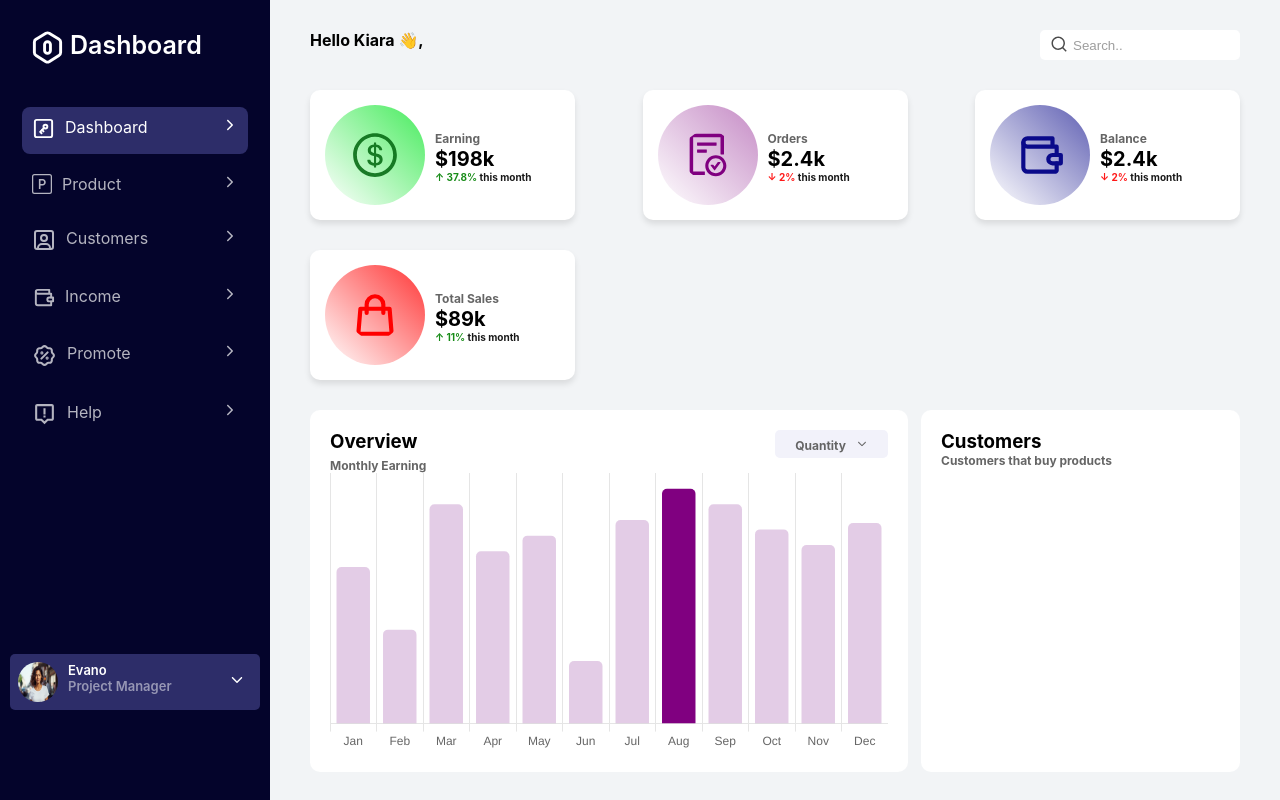
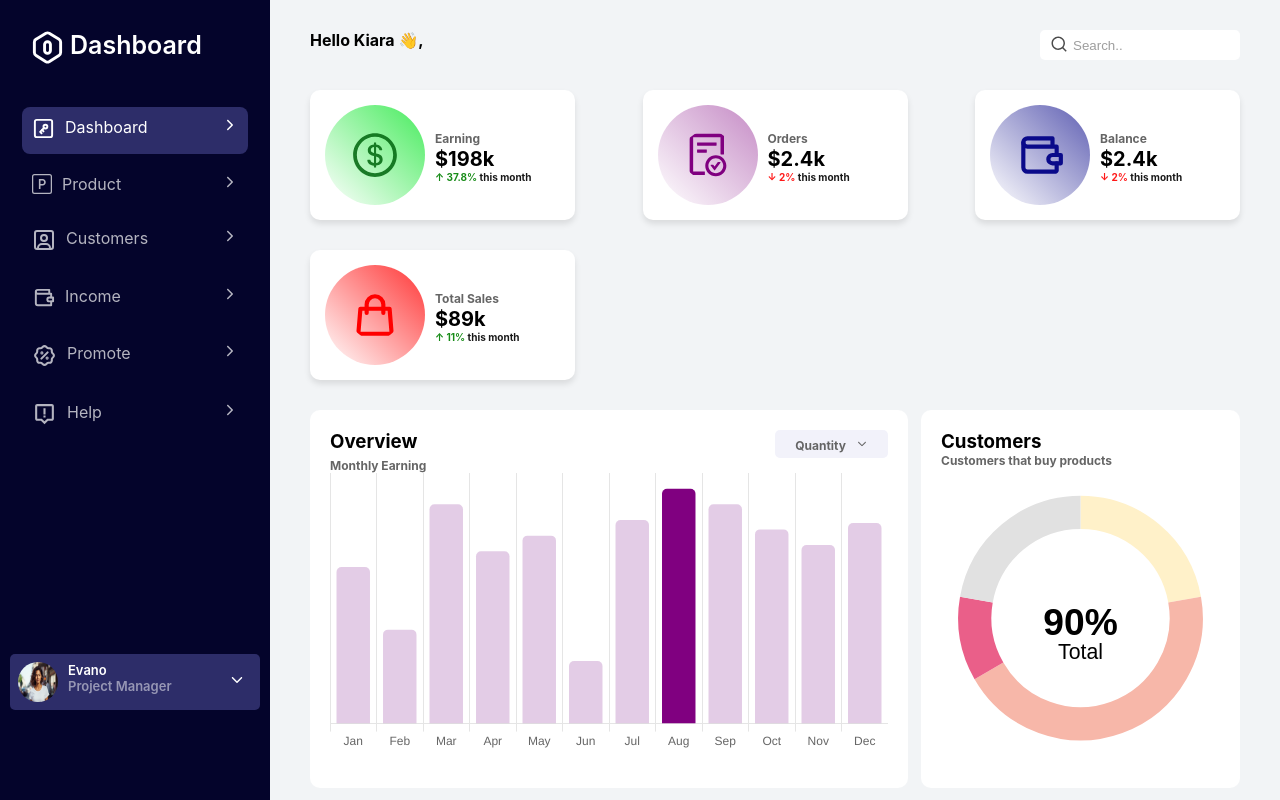
Before and after one commit to AnushaSivadas/Admin-Dashboard-ReactJS, a React (Create React App) app: page / in a window 1280 px wide. Shown: the top 800 px of the page. Built offline with nearby package versions, Linux system fonts and the light colour scheme.

Commit message:
donut chart

```diff
--- a/src/components/donutChart/DonutChart.css
+++ b/src/components/donutChart/DonutChart.css
@@ -5,6 +5,7 @@
     margin-bottom: 30px;
     border-radius: 10px;
     padding: 20px;
+
 
 }
 
@@ -19,3 +20,72 @@
         width: 100%;
     }
 }
+
+.don{
+    display: flex;
+    justify-content: center;
+}
+
+  .donut-chart__content {
+    min-width: 150px;
+    min-height: 150px;
+    width: 300px;
+    height: 300px;
+
+  }
+
+  .donut-chart__donut-segment {
+    stroke-width: 5;
+    transition: stroke-width 0.2s ease;
+
+  }
+
+  .donut-chart__donut-segment:hover {
+    stroke-width: 8;
+    box-shadow:5px 10px #888888;
+
+  }
+
+  .donut-chart__chart-text {
+    font-family:  "Montserrat", Arial, sans-serif;
+    font-size: 16px;
+    fill: #000;
+    -moz-transform: translateY(0.25em);
+    -ms-transform: translateY(0.25em);
+    -webkit-transform: translateY(0.25em);
+    transform: translateY(0.25em);
+  }
+
+  .donut-chart__chart-number {
+    font-size: 0.35em;
+    font-weight: 600;
+    line-height: 1;
+    text-anchor: middle;
+    -moz-transform: translateY(-0.25em);
+    -ms-transform: translateY(-0.25em);
+    -webkit-transform: translateY(-0.25em);
+    transform: translateY(-0.25em);
+  }
+
+  .donut-chart__chart-label {
+    font-size: 0.2em;
+    text-anchor: middle;
+    -moz-transform: translateY(0.7em);
+    -ms-transform: translateY(0.7em);
+    -webkit-transform: translateY(0.7em);
+    transform: translateY(0.7em);
+  }
+
+  .donut-chart__donut-segment {
+    animation-name: donut-chart__fill-in;
+    animation-fill-mode: forwards;
+    animation-duration: 2000ms;
+  }
+
+  @keyframes donut-chart__fill-in {
+    from {
+      stroke-dashoffset: 0;
+    }
+    to {
+    }
+  }
--- a/src/components/donutChart/DonutChart.js
+++ b/src/components/donutChart/DonutChart.js
@@ -1,11 +1,116 @@
-import React from 'react'
+import React, { useState, useEffect } from 'react'
 import './DonutChart.css'
 
 const DonutChart = () => {
+    const array = [20, 40, 10, 20];
+    const segmentLabels = ['content1', 'content2', 'content1', 'content2'];
+    const segmentColors = ['fff1c9', 'f7b7a9', 'ea5f89', 'e1e1e1'];
+    const [newArray, setNewArray] = useState([]);
+    const [dashArray, setDashArray] = useState([]);
+
+    useEffect(() => {
+        calculateData();
+    }, []);
+
+    const calculateData = () => {
+        const arraySum = array.reduce((x, y) => x + y, 0);
+        const calculatedArray = array.map((value) => (value * 100) / arraySum);
+
+        let segSum = 0;
+        const calculatedDashArray = calculatedArray.map((value, index) => {
+            let offset = 100 - segSum + 25;
+            segSum += value;
+            return value;
+        });
+
+        setNewArray(calculatedArray);
+        setDashArray(calculatedDashArray);
+    };
+
+    const describeSegment = (index) => {
+        let startAngle = 0;
+        for (let i = 0; i < index; i++) {
+            startAngle += (newArray[i] / 100) * 360; // Convert percentage to degrees
+        }
+
+        const endAngle = startAngle + (newArray[index] / 100) * 360;
+
+        const startX = 21 + 15.91549430918954 * Math.cos((startAngle - 90) * (Math.PI / 180));
+        const startY = 21 + 15.91549430918954 * Math.sin((startAngle - 90) * (Math.PI / 180));
+        const endX = 21 + 15.91549430918954 * Math.cos((endAngle - 90) * (Math.PI / 180));
+        const endY = 21 + 15.91549430918954 * Math.sin((endAngle - 90) * (Math.PI / 180));
+
+        const largeArcFlag = newArray[index] > 50 ? 1 : 0;
+        return `M ${startX} ${startY} A 15.91549430918954 15.91549430918954 0 ${largeArcFlag} 1 ${endX} ${endY}`;
+    };
+
+    const getTotal = () => {
+        return array.reduce((total, count) => total + count, 0);
+    };
+
     return (
         <div className='donut-chart'>
-            <h3>Customers</h3>
-            <p>Customers that buy products</p>
+
+                <h3>Customers</h3>
+                <p>Customers that buy products</p>
+            <div className='don'>
+            <div className="donut-chart__content">
+                <svg
+                    width="100%"
+                    height="100%"
+                    viewBox="0 0 42 42"
+                    className="donut-chart__donut"
+                    role="img"
+                >
+                    {/* Donut ring */}
+                    <circle
+                        className="donut-chart__donut-ring"
+                        cx="21"
+                        cy="21"
+                        r="15.91549430918954"
+                        fill="transparent"
+                        stroke="#ffff"
+                        strokeWidth="10"
+                        role="presentation"
+                    ></circle>
+
+                    {/* Donut segments */}
+                    {newArray.map((segment, i) => (
+                        <path
+                            key={i}
+                            className="donut-chart__donut-segment"
+                            fill="transparent"
+                            stroke={`#${segmentColors[i]}`}
+                            strokeWidth="4"
+                            d={describeSegment(i)}
+                        >
+                            <title>{segmentLabels[i]}</title>
+                        </path>
+                    ))}
+
+
+
+                    {/* Donut hole */}
+                    <circle
+                        className="donut-chart__donut-hole"
+                        cx="21"
+                        cy="21"
+                        r="5"
+                        fill="#fff"
+                        role="presentation"
+                        style={{ pointerEvents: 'none' }}
+                    ></circle>
+
+                    {/* Unused 10% */}
+                    <g className="donut-chart__chart-text">
+                        <text x="50%" y="50%" className="donut-chart__chart-number">
+                            {getTotal()}%
+                        </text>
+                        <text x="50%" y="50%" className="donut-chart__chart-label">Total</text>
+                    </g>
+                </svg>
+            </div>
+        </div>
         </div>
     )
 }
--- a/src/components/table/Table.js
+++ b/src/components/table/Table.js
@@ -45,7 +45,7 @@ const CustomTable = () => {
                       <img src={row.image} alt="Product" style={{ width: '70px', marginRight: '10px', borderRadius: "5px" }} />
                       <div>
                         <h4>{row.heading}</h4>
-                        <p>{row.description}</p>
+                        <p className='table-header-cell'>{row.description}</p>
                       </div>
                     </div>
                   </TableCell>
```
